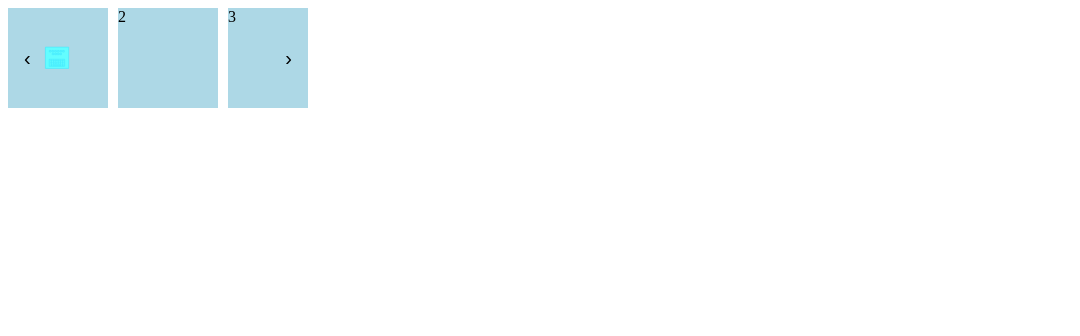
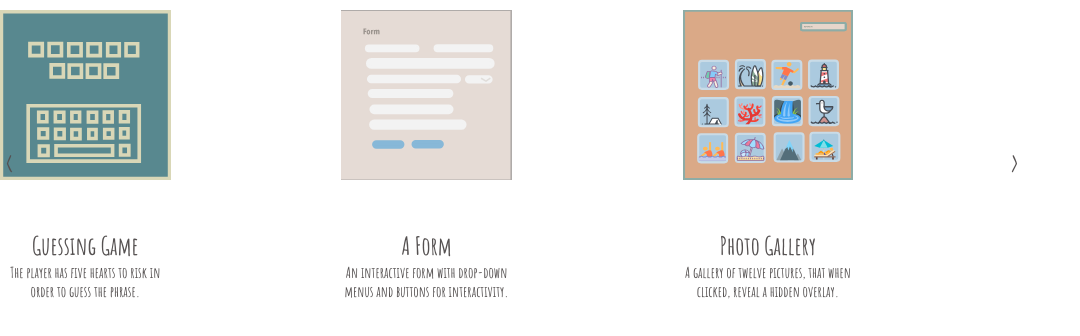
Before and after one commit to hannahcherba/Saved-Code, a plain HTML site: page index.html in a window 1280 px wide. Shown: the whole page, without its empty margins (0-1080 px from the left). Drawn offline with Linux system fonts and the light colour scheme.

Commit message:
added code

```diff
--- a/index.html
+++ b/index.html
@@ -5,58 +5,144 @@
     <meta http-equiv="X-UA-Compatible" content="IE=edge">
     <meta name="viewport" content="width=device-width, initial-scale=1.0">
     <link rel="stylesheet" href="style.css">
+    <link href="https://fonts.googleapis.com/css2?family=Amatic+SC:wght@400;700&display=swap" rel="stylesheet">
     <title>Slider</title>
 </head>
 <body>
-    <div class="slider-container">
-        <div class="slider">
-          <div class="slider-item">
-            <svg class= "game" height="100%" stroke-miterlimit="10" style="fill-rule:nonzero;clip-rule:evenodd;stroke-linecap:round;stroke-linejoin:round;" version="1.1" viewBox="0 0 3370.82 2384.24" width="100%" xml:space="preserve" xmlns="http://www.w3.org/2000/svg" xmlns:vectornator="http://vectornator.io" xmlns:xlink="http://www.w3.org/1999/xlink">
-                <defs/>
-                <g id="Layer-1" vectornator:layerName="Layer 1">
-                <path d="M1260.97 825.671L2045.68 825.671L2045.68 1543.76L1260.97 1543.76L1260.97 825.671Z" fill="#63fdff" fill-rule="nonzero" opacity="1" stroke="#43e8fe" stroke-linecap="butt" stroke-linejoin="miter" stroke-width="21.6789"/>
-                <path d="M1390.52 1234.07L1908.73 1234.07L1908.73 1472.2L1390.52 1472.2L1390.52 1234.07Z" fill="#63fdff" fill-rule="nonzero" opacity="1" stroke="#43e8fe" stroke-linecap="butt" stroke-linejoin="miter" stroke-width="21.6789"/>
-                <path d="M1664.09 937.645L1721.64 937.645L1721.64 989.187L1664.09 989.187L1664.09 937.645Z" fill="#63fdff" fill-rule="nonzero" opacity="1" stroke="#43e8fe" stroke-linecap="butt" stroke-linejoin="miter" stroke-width="21.6789"/>
-                <path d="M1574.55 937.743L1632.11 937.743L1632.11 989.285L1574.55 989.285L1574.55 937.743Z" fill="#63fdff" fill-rule="nonzero" opacity="1" stroke="#43e8fe" stroke-linecap="butt" stroke-linejoin="miter" stroke-width="21.6789"/>
-                <path d="M1482.97 936.85L1540.53 936.85L1540.53 989.285L1482.97 989.285L1482.97 936.85Z" fill="#63fdff" fill-rule="nonzero" opacity="1" stroke="#43e8fe" stroke-linecap="butt" stroke-linejoin="miter" stroke-width="21.6789"/>
-                <path d="M1756.08 937.743L1810.11 937.743L1810.11 989.285L1756.08 989.285L1756.08 937.743Z" fill="#63fdff" fill-rule="nonzero" opacity="1" stroke="#43e8fe" stroke-linecap="butt" stroke-linejoin="miter" stroke-width="21.6789"/>
-                <path d="M1841.84 937.743L1895.87 937.743L1895.87 989.285L1841.84 989.285L1841.84 937.743Z" fill="#63fdff" fill-rule="nonzero" opacity="1" stroke="#43e8fe" stroke-linecap="butt" stroke-linejoin="miter" stroke-width="21.6789"/>
-                <path d="M1492.52 1028.79L1549.38 1028.79L1549.38 1080.88L1492.52 1080.88L1492.52 1028.79Z" fill="#63fdff" fill-rule="nonzero" opacity="1" stroke="#43e8fe" stroke-linecap="butt" stroke-linejoin="miter" stroke-width="21.6789"/>
-                <path d="M1576.68 1029.36L1633.54 1029.36L1633.54 1081.45L1576.68 1081.45L1576.68 1029.36Z" fill="#63fdff" fill-rule="nonzero" opacity="1" stroke="#43e8fe" stroke-linecap="butt" stroke-linejoin="miter" stroke-width="21.6789"/>
-                <path d="M1661.47 1029.36L1718.33 1029.36L1718.33 1081.45L1661.47 1081.45L1661.47 1029.36Z" fill="#63fdff" fill-rule="nonzero" opacity="1" stroke="#43e8fe" stroke-linecap="butt" stroke-linejoin="miter" stroke-width="21.6789"/>
-                <path d="M1744.39 1029.93L1801.25 1029.93L1801.25 1082.02L1744.39 1082.02L1744.39 1029.93Z" fill="#63fdff" fill-rule="nonzero" opacity="1" stroke="#43e8fe" stroke-linecap="butt" stroke-linejoin="miter" stroke-width="21.6789"/>
-                <path d="M1393.44 937.413L1451 937.413L1451 988.954L1393.44 988.954L1393.44 937.413Z" fill="#63fdff" fill-rule="nonzero" opacity="1" stroke="#43e8fe" stroke-linecap="butt" stroke-linejoin="miter" stroke-width="21.6789"/>
-                <path d="M1441.1 1261.72L1478.97 1261.72L1478.97 1302.52L1441.1 1302.52L1441.1 1261.72Z" fill="#63fdff" fill-rule="nonzero" opacity="1" stroke="#43e8fe" stroke-linecap="butt" stroke-linejoin="miter" stroke-width="21.6789"/>
-                <path d="M1518.69 1261.72L1558.01 1261.72L1558.01 1302.52L1518.69 1302.52L1518.69 1261.72Z" fill="#63fdff" fill-rule="nonzero" opacity="1" stroke="#43e8fe" stroke-linecap="butt" stroke-linejoin="miter" stroke-width="21.6789"/>
-                <path d="M1595.77 1262.22L1631.72 1262.22L1631.72 1302.53L1595.77 1302.53L1595.77 1262.22Z" fill="#63fdff" fill-rule="nonzero" opacity="1" stroke="#43e8fe" stroke-linecap="butt" stroke-linejoin="miter" stroke-width="21.6789"/>
-                <path d="M1672.84 1262.22L1711.19 1262.22L1711.19 1303.49L1672.84 1303.49L1672.84 1262.22Z" fill="#63fdff" fill-rule="nonzero" opacity="1" stroke="#43e8fe" stroke-linecap="butt" stroke-linejoin="miter" stroke-width="21.6789"/>
-                <path d="M1747.3 1261.23L1783.74 1261.23L1783.74 1303.94L1747.3 1303.94L1747.3 1261.23Z" fill="#63fdff" fill-rule="nonzero" opacity="1" stroke="#43e8fe" stroke-linecap="butt" stroke-linejoin="miter" stroke-width="21.6789"/>
-                <path d="M1822.81 1260.24L1858.76 1260.24L1858.76 1302.47L1822.81 1302.47L1822.81 1260.24Z" fill="#63fdff" fill-rule="nonzero" opacity="1" stroke="#43e8fe" stroke-linecap="butt" stroke-linejoin="miter" stroke-width="21.6789"/>
-                <path d="M1442.14 1334.46L1481.94 1334.46L1481.94 1372.85L1442.14 1372.85L1442.14 1334.46Z" fill="#63fdff" fill-rule="nonzero" opacity="1" stroke="#43e8fe" stroke-linecap="butt" stroke-linejoin="miter" stroke-width="21.6789"/>
-                <path d="M1519.74 1334.95L1559.53 1334.95L1559.53 1374.31L1519.74 1374.31L1519.74 1334.95Z" fill="#63fdff" fill-rule="nonzero" opacity="1" stroke="#43e8fe" stroke-linecap="butt" stroke-linejoin="miter" stroke-width="21.6789"/>
-                <path d="M1595.77 1335.84L1633.64 1335.84L1633.64 1375.19L1595.77 1375.19L1595.77 1335.84Z" fill="#63fdff" fill-rule="nonzero" opacity="1" stroke="#43e8fe" stroke-linecap="butt" stroke-linejoin="miter" stroke-width="21.6789"/>
-                <path d="M1674.92 1335.82L1708.47 1335.82L1708.47 1374.7L1674.92 1374.7L1674.92 1335.82Z" fill="#63fdff" fill-rule="nonzero" opacity="1" stroke="#43e8fe" stroke-linecap="butt" stroke-linejoin="miter" stroke-width="21.6789"/>
-                <path d="M1749.03 1335.85L1785.94 1335.85L1785.94 1372.33L1749.03 1372.33L1749.03 1335.85Z" fill="#63fdff" fill-rule="nonzero" opacity="1" stroke="#43e8fe" stroke-linecap="butt" stroke-linejoin="miter" stroke-width="21.6789"/>
-                <path d="M1823.46 1332.97L1857.49 1332.97L1857.49 1370.89L1823.46 1370.89L1823.46 1332.97Z" fill="#63fdff" fill-rule="nonzero" opacity="1" stroke="#43e8fe" stroke-linecap="butt" stroke-linejoin="miter" stroke-width="21.6789"/>
-                <path d="M1444.23 1407.06L1484.5 1407.06L1484.5 1447.38L1444.23 1447.38L1444.23 1407.06Z" fill="#63fdff" fill-rule="nonzero" opacity="1" stroke="#43e8fe" stroke-linecap="butt" stroke-linejoin="miter" stroke-width="21.6789"/>
-                <path d="M1823.14 1405.55L1861.49 1405.55L1861.49 1445.86L1823.14 1445.86L1823.14 1405.55Z" fill="#63fdff" fill-rule="nonzero" opacity="1" stroke="#43e8fe" stroke-linecap="butt" stroke-linejoin="miter" stroke-width="21.6789"/>
-                <path d="M1521.82 1405.98L1785.75 1405.98L1785.75 1446.96L1521.82 1446.96L1521.82 1405.98Z" fill="#63fdff" fill-rule="nonzero" opacity="1" stroke="#43e8fe" stroke-linecap="butt" stroke-linejoin="miter" stroke-width="21.6789"/>
-                </g>
-                </svg>
+    <main>
+        <!-- <div class="slider-background">
+            <div class="background-txt">
+                <h2>Examples of my Work</h2>
+                <p>(Click each SVG image to view the related project)</p>
+            </div>
 
+            <button class="slider-button prev">
+                <h2>&#8249;</h2>
+            </button>
+
+            <button class="slider-button next">
+                <h2>&#8250;</h2>
+            </button>
+
+            <div class="slider-container">
+                <div class="slider">
+
+                  <div class="slider-item">
+                    <img class="game svg" src="svg/Game3-SVG.svg" alt="A game svg image.">
+                    <div class="slider-text">
+                        <h4>Guessing Game</h4>
+                        <p>The player has five hearts to risk in order to guess the phrase.</p>
+                    </div>
+                  </div>
+
+                  <div class="slider-item">
+                    <img class="form svg" src="svg/form-new-SVG.svg" alt="A form svg image.">
+                    <div class="slider-text">
+                        <h4>A Form</h4>
+                        <p>An interactive form with drop-down menus and buttons for interactivity.</p>
+                    </div>
+                  </div>
+
+                  <div class="slider-item">
+                    <img class="gallery svg" src="svg/Photo-gallery-simple.svg" alt="A gallery svg image.">
+                    <div class="slider-text">
+                        <h4>Photo Gallery</h4>
+                        <p>A gallery of twelve pictures, that when clicked, reveal a hidden overlay.</p>
+                    </div>
+                  </div>
+
+                  <div class="slider-item">
+                    <img class="dashboard svg" src="svg/Dashboard-SVG.svg" alt="A dashboard svg image.">
+                    <div class="slider-text">
+                        <h4>Dashboard</h4>
+                        <p>A dashboard with user information, svg graphics on the navigation, and changing data graphs. </p>
+                    </div>
+                  </div>
+
+                  <div class="slider-item">
+                    <img class="responsive svg" src="svg/Responsive-design-SVG.svg" alt="A website svg image.">
+                    <div class="slider-text">
+                        <h4>Responsive Design</h4>
+                        <p>A responsive design that adapts to desktop, tablet and phone screens. </p>
+                    </div>
+                  </div>
+
+                  <div class="slider-item">
+                    <img class="user svg" src="svg/Random-user-SVG.svg" alt="A user svg image.">
+                    <div class="slider-text">
+                        <h4>Employee Directory</h4>
+                        <p>A random employee directory, with mock employees taken from an API of randomly selected users.</p>
+                    </div>
+                  </div>
+
+                  <!-- <div class="slider-item">7</div> -->
+                  <!-- <div class="slider-item">8</div>
+                  <div class="slider-item">9</div> -->
+                <!-- </div>
+
+              </div>
+
+         </div>  -->
+
+         <div class="carousel-container">
+            <div class="carousel">
+              <div class="carousel-item">
+                <img class="game svg" src="svg/Game3-SVG.svg" alt="A game svg image.">
+                <div class="slider-text">
+                    <h4>Guessing Game</h4>
+                    <p>The player has five hearts to risk in order to guess the phrase.</p>
+                </div>
+              </div>
+
+              <div class="carousel-item">
+                <img class="form svg" src="svg/form-new-SVG.svg" alt="A form svg image.">
+                <div class="slider-text">
+                    <h4>A Form</h4>
+                    <p>An interactive form with drop-down menus and buttons for interactivity.</p>
+                </div>
+              </div>
+
+              <div class="carousel-item">
+                <img class="gallery svg" src="svg/Photo-gallery-simple.svg" alt="A gallery svg image.">
+                    <div class="slider-text">
+                        <h4>Photo Gallery</h4>
+                        <p>A gallery of twelve pictures, that when clicked, reveal a hidden overlay.</p>
+                    </div>
+              </div>
+
+              <div class="carousel-item">
+                <img class="dashboard svg" src="svg/Dashboard-SVG.svg" alt="A dashboard svg image.">
+                <div class="slider-text">
+                    <h4>Dashboard</h4>
+                    <p>A dashboard with user information, svg graphics on the navigation, and changing data graphs. </p>
+                </div>
+              </div>
+
+              <div class="carousel-item">
+                <img class="responsive svg" src="svg/Responsive-design-SVG.svg" alt="A website svg image.">
+                    <div class="slider-text">
+                        <h4>Responsive Design</h4>
+                        <p>A responsive design that adapts to desktop, tablet and phone screens. </p>
+                    </div>
+              </div>
+
+              <div class="carousel-item">
+                <img class="user svg" src="svg/Random-user-SVG.svg" alt="A user svg image.">
+                <div class="slider-text">
+                    <h4>Employee Directory</h4>
+                    <p>A random employee directory, with mock employees taken from an API of randomly selected users.</p>
+                </div>
+              </div>
+
+              <!-- Add more divs as needed -->
+            </div>
+            <div class="carousel-navigation">
+              <div class="arrow left">&lt;</div>
+              <div class="arrow right">&gt;</div>
+            </div>
           </div>
-          <div class="slider-item">2</div>
-          <div class="slider-item">3</div>
-          <div class="slider-item">4</div>
-          <div class="slider-item">5</div>
-          <div class="slider-item">6</div>
-          <div class="slider-item">7</div>
-          <div class="slider-item">8</div>
-          <div class="slider-item">9</div>
-        </div>
-        <button class="slider-button prev">&#8249;</button>
-        <button class="slider-button next">&#8250;</button>
-      </div>
+    </main>
+
 
     <script src="snippet.js"></script>
 </body>
--- a/style.css
+++ b/style.css
@@ -1,42 +1,175 @@
 * {
-
+   box-sizing: border-box;
+}
+body {
+    font-family: 'Amatic SC', Arial, Helvetica, sans-serif;
+    font-weight: 700;
+    color: rgb(85, 81, 81);
+    margin: 0;
+    padding: 0;
+}
+main {
+    width: 80%;
+}
+/* .slider-background {
+    background-color: rgb(116, 136, 116);
+    width: 100vw;
+    display: flex;
+    justify-content: center;
+    flex-direction: column;
+   text-align: center;
+}
+.background-txt{
+    width: 50%;
+    height: 45px;
+    margin-top: 25px;
+    margin-left: 150px;
+    color:  rgb(245, 241, 241);
+}
+.background-txt h2, p {
+    margin: 0;
+}
+.background-txt p {
+    font-size: 12px;
+}
+.background-txt h2 {
+    font-size: 30px;
 }
 .slider-container {
-    width: 300px;
+    width: 320px;
     overflow: hidden;
     position: relative;
+    transform: translateX(150px) translateY(30px);
   }
 
   .slider {
     display: flex;
     transition: transform 0.3s ease;
   }
-
-  .slider-item {
+   */
+  /* .slider-item {
+    display: flex;
+    flex-direction: column;
     flex: 0 0 100px;
-    height: 100px;
+    height: 175px;
     margin-right: 10px;
-    background-color: lightblue;
+    background-color: rgb(245, 241, 241);
+    align-items: center;
+    border-radius: 0px 20px;
+    border: 1.5px solid rgb(85, 81, 81);
+    transition: all .5s cubic-bezier(.62,-0.19,.25,1.3);
+  }
+  .slider-item:hover {
+    transform: scale(1.05);
+    cursor: pointer;
+} */
+  .slider-text {
+    text-align: center;
+    /* align-self: center; */
+    width: 70%;
+    display: flex;
+    flex-direction: column;
+    padding-top: 100px;
+  }
+  .slider-text h4 {
+    font-size: 25px;
+    margin: 0;
+  }
+  .slider-text p {
+    font-size: 15px;
+    margin-top: 2px;
   }
 
-  .game {
-
+  .svg {
+    /* width: 75px; */
+    /* position: absolute;
+    margin-top: 12px; */
   }
 
-  .slider-button {
+  /* .slider-button {
+    position: relative;
+    top: 50%;
+    background: none;
+    border: 1px solid rgb(85, 81, 81);
+    font-size: 20px;
+    cursor: pointer;
+    background-color:rgb(203, 167, 168);
+    border-radius: 50%;
+    display: flex;
+    text-align: center;
+    width: 25px;
+    height: 25px;
+  }
+  .slider-button h2 {
+    margin: 0;
+    padding: 1px;
+    transform: translateY(-10px);
+    color: rgb(245, 241, 241);
+  }
+
+  .prev {
+    left: 80px;
+    transform: translateY(120px);
+  }
+
+  .next {
+    right: -520px;
+    transform: translateY(100px);
+  } */
+
+
+  .carousel-container {
+    display: flex;
+    justify-content: center;
+    align-items: center;
+    overflow: hidden;
+    position: relative;
+  }
+
+  .carousel {
+    display: flex;
+    transition: transform 0.5s;
+  }
+
+  .carousel-item {
+    flex: 1 0 95%;
+    text-align: center;
+    display: flex;
+    flex-direction: column;
+    justify-content: center;
+  }
+  .svg {
+    width: 50%;
+  }
+  .slider-text {
+    text-align: center;
+    width: 50%;
+    padding-top: 50px;
+  }
+
+  .carousel-navigation {
     position: absolute;
     top: 50%;
     transform: translateY(-50%);
-    background: none;
-    border: none;
-    font-size: 20px;
-    cursor: pointer;
+    display: flex;
+    justify-content: space-between;
+    width: 100%;
   }
 
-  .prev {
-    left: 10px;
+  .arrow {
+    cursor: pointer;
+    font-size: 24px;
+    padding: 5px;
   }
 
-  .next {
-    right: 10px;
+  @media (min-width: 768px) {
+    .carousel-item {
+      flex: 1 0 50%;
+    }
   }
+
+  @media (min-width: 1024px) {
+    .carousel-item {
+      flex: 1 0 33.33%;
+    }
+  }
```
Also changed, not shown: snippet.js (+38 -17 lines), svg/Dashboard-SVG.svg (added), svg/Game-SVG.svg (deleted), svg/Game3-SVG.svg (added), svg/Photo-gallery-simple.svg (added), svg/Random-user-SVG.svg (added), svg/Responsive-design-SVG.svg (added), svg/form-new-SVG.svg (added).
